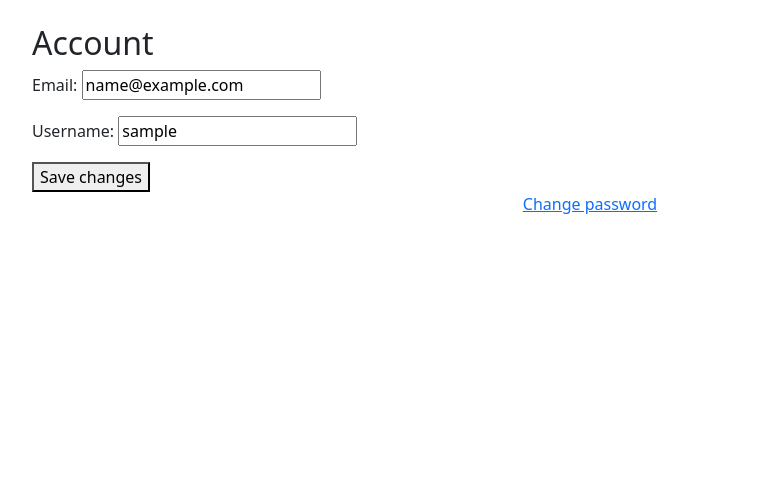
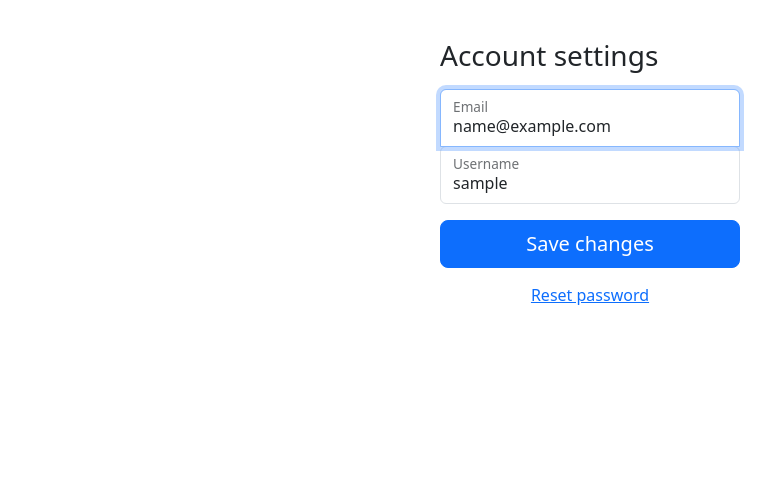
Before and after one commit to Jathosn/Learning-Django, a Django app: page /account/ in a window 1280 px wide. Shown: the part 73-577 px from the top of the page, without its empty margins (50-825 px from the left). Run offline with Django 4.2, Linux system fonts and the light colour scheme; the visitor is signed in with stand-in values (Sample User, id 1).

Commit message:
account configuration page styled

```diff
--- a/account/templates/account/account.html
+++ b/account/templates/account/account.html
@@ -2,35 +2,64 @@
 
 {% block content %}
 
-<h2>Account</h2>
+<style type="text/css">
+    .form-signin {
+      max-width: 330px;
+      padding: 15px;
+    }
+
+    .form-signin .form-floating:focus-within {
+      z-index: 2;
+    }
+
+    .form-signin input[type="email"] {
+      margin-bottom: -1px;
+      border-bottom-right-radius: 0;
+      border-bottom-left-radius: 0;
+    }
+
+    .form-signin input[type="username"] {
+      margin-bottom: 10px;
+      border-top-left-radius: 0;
+      border-top-right-radius: 0;
+    }
+    </style>
+
+    <main class="form-signin w-100 m-auto">
         <form method="post"> {% csrf_token %}
+            <h1 class="h3 mb-3 font-weight-normal">Account settings</h1>
+          <div class="form-floating">
+            <input type="email" name="email" class="form-control" id="floatingInput" placeholder="Email address" required autofocus value="{{account_form.initial.email}}">
+            <label for="floatingInput">Email</label>
+          </div>
+          <div class="form-floating">
+            <input type="text" name="username" class="form-control" id="inputUsername" placeholder="Username" required value="{{account_form.initial.username}}">
+            <label for="floatingPassword">Username</label>
+          </div>
+
           {% for field in account_form %}
           <p>
-            {{field.label_tag}}
-            {{field}}
-
-            {% if field.help_text %}
-                <small>{{field.help_text}}</small>
-            {% endif %}
-        </p>
-    {% endfor %}
-
-    {% for field in account_form %}
             {% for error in field.errors %}
                 <p style="color: red">{{error}}</p>
             {% endfor %}
+          </p>
       {% endfor %}
-
       {% if account_form.non_field_errors %}
         <div style="color: red;">
             <p>{{account_form.non_field_errors}}</p>
         </div>
       {% endif %}
-    <button type="submit">Save changes</button>
+
+      {% if success_message %}
+        <p style="color: green; text-align: center;">{{success_message}}</p>
+      {% endif %}
+
+          <button class="w-100 btn btn-lg btn-primary" type="submit">Save changes</button>
         </form>
+      </main>
 
     <div class="d-flex flex-column">
-    <a class="m-auto" href="{% url 'password_change' %}">Change password</a>
+        <a class="m-auto" href="{% url 'password_reset' %}">Reset password</a>
     </div>
 
 {% endblock content %}
--- a/account/views.py
+++ b/account/views.py
@@ -61,7 +61,12 @@ def account_view(request):
     if request.POST:
         form = AccountUpdateForm(request.POST, instance=request.user)
         if form.is_valid():
+            form.initial = {
+                "email": request.POST['email'],
+                "username": request.POST['username']
+            }
             form.save()
+            context['success_message'] = "Updated"
     else:
         form = AccountUpdateForm(
             initial = {
--- a/personal/templates/personal/home.html
+++ b/personal/templates/personal/home.html
@@ -3,8 +3,8 @@
 {% block content %}
 <div class="pricing-header p-3 pb-md-4 mx-auto text-center">
 	<h1 class="display-4 fw-normal">Receipy</h1>
-	<p class="fs-5 text-body-secondary">Is an application designed to make businesses in the restaurant industry better equipped to systematize their recipes to drive down cost. </p>
-	<p class="fs-5 text-body-secondary">Receipy comes with functionality that allows businesses to get informed when something has a huge change in cost, both high and low. The dashboard serves to visualize the most vital changes in your data, so you can be equipped to take the right actions.</p>
+	<p class="fs-5 text-body-secondary">Is an application designed to make businesses in the restaurant industry better equipped to systematize their products to drive down cost.</p>
+	<p class="fs-5 text-body-secondary">Receipy comes with functionality that allows businesses to get informed at the right time when something has a huge change in cost. The dashboard serves to visualize the most vital changes in your data, so you can be equipped to take the right actions.</p>
   </div>
 
 <div class="container">
--- a/templates/registration/password_reset_done.html
+++ b/templates/registration/password_reset_done.html
@@ -7,7 +7,6 @@
 	<div class="d-flex flex-column">
 		  <p class="m-auto p-2">
 		    We've emailed you instructions for setting your password, if an account exists with the email you entered.
-		    You should receive them shortly.
 		  </p>
 		  <p class="m-auto p-2">
 		    If you don't receive an email, please make sure you've entered the address you registered with,
--- a/templates/registration/password_reset_email.html
+++ b/templates/registration/password_reset_email.html
@@ -8,5 +8,5 @@ If clicking the link above doesn't work, please copy and paste the URL in a new
 window instead.
 
 Sincerely,
-The CodingWithMitch Team
+Receipy, 2023
 {% endautoescape %}
```
Lines whose indentation alone changed are shown as unchanged.
